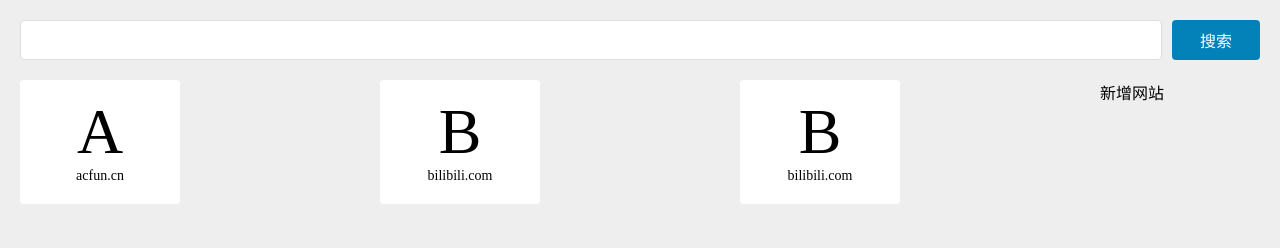
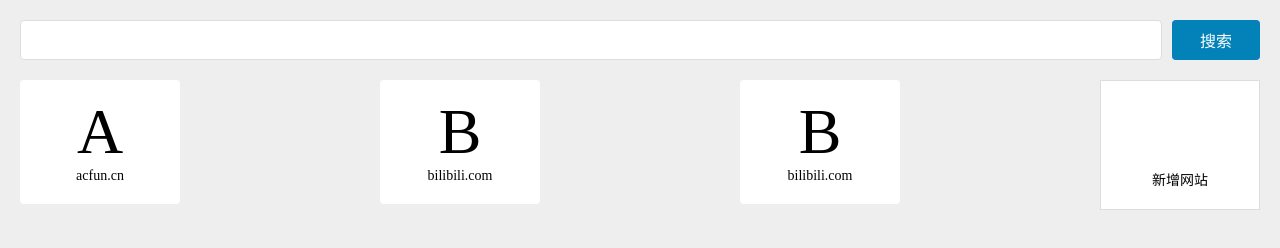
Before and after one commit to TITanZK/nav-1, a plain HTML site: page src/index.html in a window 1280 px wide. Drawn offline with Linux system fonts and the light colour scheme.

Commit message:
页面样式完成

```diff
--- a/src/index.html
+++ b/src/index.html
@@ -8,6 +8,15 @@
   <meta http-equiv="X-UA-Compatible" content="ie=edge">
   <title>航站 - 前端导航网站</title>
   <link rel="stylesheet" href="./style.css">
+  <style type="text/css">
+    .icon {
+      width: 1em;
+      height: 1em;
+      vertical-align: -0.15em;
+      fill: currentColor;
+      overflow: hidden;
+    }
+  </style>
 </head>
 
 <body>
@@ -37,13 +46,19 @@
         </div>
       </li>
       <li>
-        <div class="addButton"></div>
-        <div class="addIcon"></div>
-        <div class="text">新增网站</div>
+        <div class="addButton">
+          <div class="addIcon">
+            <svg class="icon" aria-hidden="true">
+              <use xlink:href="#icon-iconjia"></use>
+            </svg>
+          </div>
+          <div class="text">新增网站</div>
+        </div>
       </li>
     </ul>
   </main>
 
+  <script src="//at.alicdn.com/t/font_2149045_fb5dne9yzpl.js"></script>
   <script src="./main.js"></script>
 </body>
 
--- a/src/style.css
+++ b/src/style.css
@@ -82,4 +82,26 @@
 
 .siteList .addButton {
   width: 160px;
+  display: flex;
+  justify-content: center;
+  align-items: center;
+  flex-direction: column;
+  padding: 20px 0;
+  background-color: white;
+  border: 1px solid #ddd;
 }
+.siteList .addButton .icon {
+  width: 56px;
+  height: 56px;
+}
+.siteList .addButton .text {
+  font-size: 14px;
+  margin-top: 4px;
+}
+.siteList .addButton .addIcon {
+  width: 64px;
+  height: 64px;
+  display: flex;
+  justify-content: center;
+  align-items: center;
+}
```
